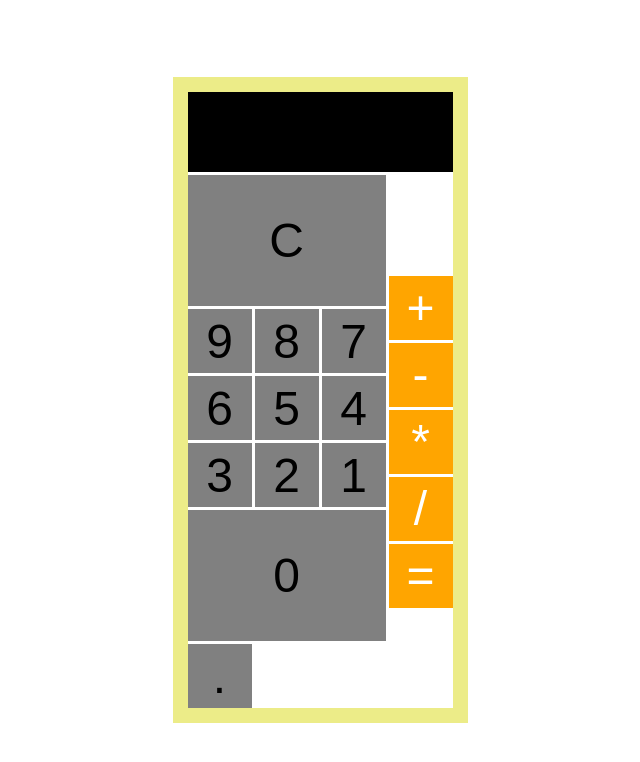
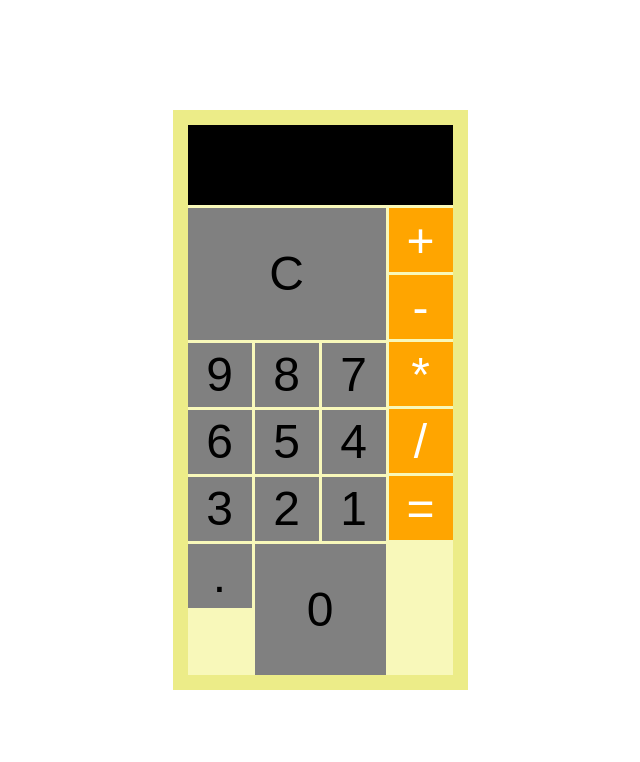
Before and after one commit to gonzacs96/calculadora-fiera, a React (Create React App) app in the folder client/: page / in a window 1280 px wide. Shown: the top 762 px of the page, without its empty margins (320-960 px from the left). Built offline with nearby package versions, Linux system fonts and the light colour scheme.

Commit message:
styling components

```diff
--- a/client/src/components/Calculator/Calculator.css
+++ b/client/src/components/Calculator/Calculator.css
@@ -1,5 +1,13 @@
+.msg-calculator{
+    max-width: 250px;
+    text-align: center;
+    margin-left: auto;
+    margin-right: auto
+}
+
 .calculator{
     border: 15px solid rgb(236, 236, 136);
+    background-color: rgb(248, 248, 186);
 }
 
 
@@ -12,13 +20,12 @@
 
 .calculator-body {
     display: flex;
-    align-items: center;
+    align-items: flex-start;
+    background-color: rgb(248, 248, 186);
 }
 
 .calculator-operators {
     display: grid;
-    grid-template-columns: 1;
-    grid-template-rows:5;
     grid-row-gap: 3px;
     margin-left: 3px;
 }
--- a/client/src/components/CalculatorButton/CalculatorButton.css
+++ b/client/src/components/CalculatorButton/CalculatorButton.css
@@ -7,7 +7,15 @@
 }
 
 .button-cero {
-    grid-area: 6 / 1 / 8 / 4;
+    grid-area: 6 / 2 / 8 / 4;
+    width: 100%;
+    height: 8.2rem;
+    font-size: 3rem;
+    background-color: gray;
+}
+
+.button-point{
+    grid-area: 6 / 1 / 8 / 2;
     width: 100%;
     height: 8.2rem;
     font-size: 3rem;
```
